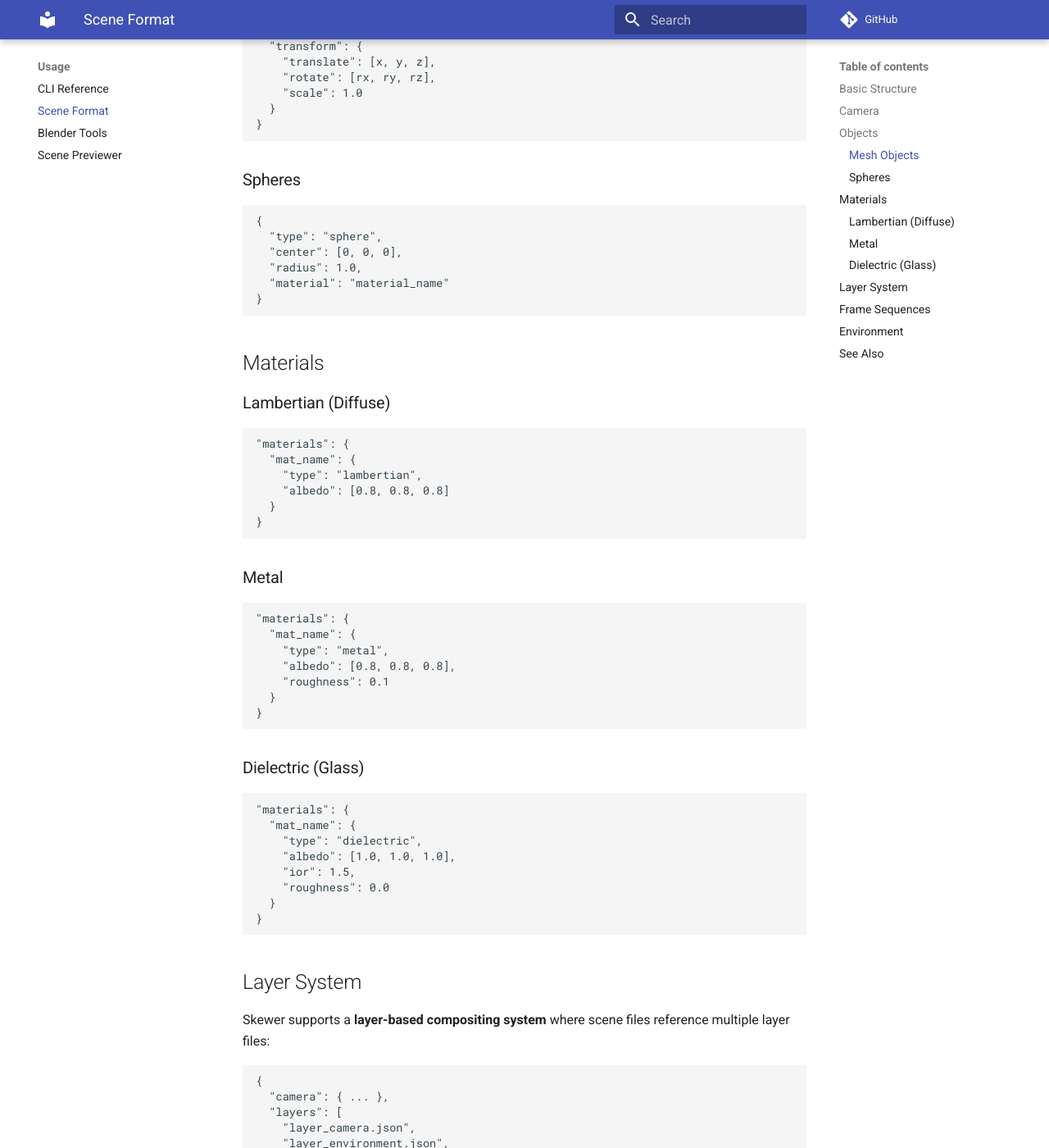
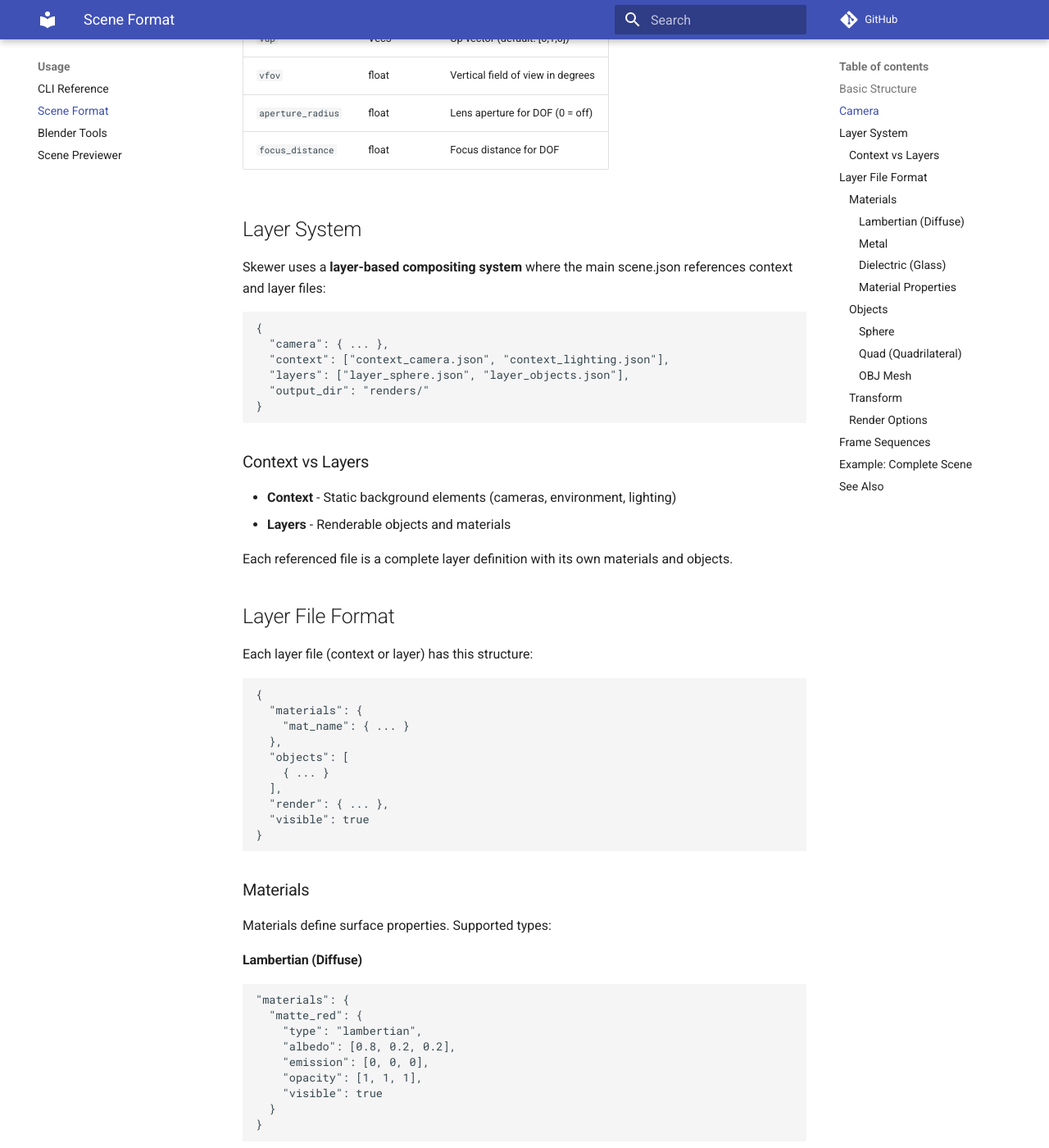
Before and after one commit to skewer-project/skewer, an MkDocs documentation site: the page built from docs/usage/scene-format.md, in a window 1280 px wide and 1400 px high, scrolled down 981 px. Shown: the whole window at 82% size. Built offline with MkDocs 1.6.1 and Material for MkDocs 9.7.7, drawn with Linux system fonts in a browser that asks for light colours; comment, search, counter and statistics services are not loaded; some of the changed text lies outside the part shown.

Commit message:
document scene format and layer system

````diff
--- a/docs/usage/scene-format.md
+++ b/docs/usage/scene-format.md
@@ -1,6 +1,6 @@
 # Scene Format
 
-Skewer uses JSON scene files to define renders. This document describes the format.
+Skewer uses JSON scene files to define renders. This document describes the format, including the newer layer-based system.
 
 ## Basic Structure
 
@@ -9,134 +9,280 @@ A scene file contains:
 ```json
 {
   "camera": { ... },
-  "objects": [ ... ],
-  "materials": { ... },
-  "environment": { ... }
+  "context": [ ... ],
+  "layers": [ ... ],
+  "output_dir": "renders/"
 }
 ```
 
 ## Camera
 
+The camera defines the viewpoint for rendering:
+
 ```json
 "camera": {
-  "position": [0, 0, 5],
-  "target": [0, 0, 0],
-  "up": [0, 1, 0],
-  "fov": 45,
-  "aspect": 1.778,
-  "near": 0.1,
-  "far": 100
+  "look_from": [0, 0, 5],
+  "look_at": [0, 0, 0],
+  "vup": [0, 1, 0],
+  "vfov": 45,
+  "aperture_radius": 0.0,
+  "focus_distance": 1.0
 }
 ```
 
-## Objects
+| Field | Type | Description |
+|-------|------|-------------|
+| `look_from` | Vec3 | Camera position |
+| `look_at` | Vec3 | Look-at target point |
+| `vup` | Vec3 | Up vector (default: [0,1,0]) |
+| `vfov` | float | Vertical field of view in degrees |
+| `aperture_radius` | float | Lens aperture for DOF (0 = off) |
+| `focus_distance` | float | Focus distance for DOF |
 
-### Mesh Objects
+## Layer System
+
+Skewer uses a **layer-based compositing system** where the main scene.json references context and layer files:
+
+```json
+{
+  "camera": { ... },
+  "context": ["context_camera.json", "context_lighting.json"],
+  "layers": ["layer_sphere.json", "layer_objects.json"],
+  "output_dir": "renders/"
+}
+```
+
+### Context vs Layers
+
+- **Context** - Static background elements (cameras, environment, lighting)
+- **Layers** - Renderable objects and materials
+
+Each referenced file is a complete layer definition with its own materials and objects.
+
+## Layer File Format
+
+Each layer file (context or layer) has this structure:
+
+```json
+{
+  "materials": {
+    "mat_name": { ... }
+  },
+  "objects": [
+    { ... }
+  ],
+  "render": { ... },
+  "visible": true
+}
+```
+
+### Materials
+
+Materials define surface properties. Supported types:
+
+#### Lambertian (Diffuse)
+
+```json
+"materials": {
+  "matte_red": {
+    "type": "lambertian",
+    "albedo": [0.8, 0.2, 0.2],
+    "emission": [0, 0, 0],
+    "opacity": [1, 1, 1],
+    "visible": true
+  }
+}
+```
+
+#### Metal
+
+```json
+"materials": {
+  "gold_metal": {
+    "type": "metal",
+    "albedo": [1.0, 0.843, 0.0],
+    "roughness": 0.1,
+    "emission": [0, 0, 0],
+    "opacity": [1, 1, 1],
+    "visible": true
+  }
+}
+```
+
+#### Dielectric (Glass)
+
+```json
+"materials": {
+  "glass": {
+    "type": "dielectric",
+    "albedo": [1.0, 1.0, 1.0],
+    "ior": 1.5,
+    "roughness": 0.0,
+    "emission": [0, 0, 0],
+    "opacity": [1, 1, 1],
+    "visible": true
+  }
+}
+```
+
+#### Material Properties
+
+| Property | Type | Description |
+|----------|------|-------------|
+| `type` | string | `lambertian`, `metal`, or `dielectric` |
+| `albedo` | Vec3 | Base color (RGB, 0-1) |
+| `emission` | Vec3 | Emissive color (RGB, 0+) |
+| `opacity` | Vec3 | Opacity (RGB, 0-1) |
+| `visible` | bool | Whether object casts shadows/reflections |
+| `roughness` | float | Surface roughness (0=mirror, 1=matte) |
+| `ior` | float | Index of refraction (dielectric only) |
+| `albedo_texture` | string | Path to albedo texture |
+| `normal_texture` | string | Path to normal map |
+| `roughness_texture` | string | Path to roughness texture |
+
+### Objects
+
+Objects are the geometry to render:
+
+#### Sphere
+
+```json
+{
+  "type": "sphere",
+  "material": "mat_name",
+  "center": [0, 0, 0],
+  "radius": 1.0,
+  "visible": true
+}
+```
+
+#### Quad (Quadrilateral)
+
+```json
+{
+  "type": "quad",
+  "material": "mat_name",
+  "vertices": [
+    [-1, -1, 0],
+    [1, -1, 0],
+    [1, 1, 0],
+    [-1, 1, 0]
+  ],
+  "visible": true
+}
+```
+
+#### OBJ Mesh
 
 ```json
 {
   "type": "obj",
+  "material": "mat_name",
   "file": "path/to/model.obj",
-  "material": "material_name",
+  "auto_fit": true,
+  "visible": true,
   "transform": {
-    "translate": [x, y, z],
-    "rotate": [rx, ry, rz],
+    "translate": [0, 0, 0],
+    "rotate": [0, 0, 0],
     "scale": 1.0
   }
 }
 ```
 
-### Spheres
+### Transform
+
+Objects can have a transform applied:
 
 ```json
-{
-  "type": "sphere",
-  "center": [0, 0, 0],
-  "radius": 1.0,
-  "material": "material_name"
+"transform": {
+  "translate": [x, y, z],
+  "rotate": [rx, ry, rz],
+  "scale": 1.0
 }
 ```
 
-## Materials
+- `translate` - Position offset (Vec3)
+- `rotate` - Rotation in degrees (Vec3)
+- `scale` - Uniform scale (float) or Vec3 for non-uniform
 
-### Lambertian (Diffuse)
+### Render Options
+
+Each layer can override render settings:
 
 ```json
-"materials": {
-  "mat_name": {
-    "type": "lambertian",
-    "albedo": [0.8, 0.8, 0.8]
+"render": {
+  "integrator": "path_trace",
+  "max_samples": 200,
+  "min_samples": 0,
+  "max_depth": 50,
+  "threads": 0,
+  "tile_size": 32,
+  "noise_threshold": 0.0,
+  "adaptive_step": 0,
+  "image": {
+    "width": 1920,
+    "height": 1080,
+    "outfile": "output.png"
   }
 }
 ```
-
-### Metal
-
-```json
-"materials": {
-  "mat_name": {
-    "type": "metal",
-    "albedo": [0.8, 0.8, 0.8],
-    "roughness": 0.1
-  }
-}
-```
-
-### Dielectric (Glass)
-
-```json
-"materials": {
-  "mat_name": {
-    "type": "dielectric",
-    "albedo": [1.0, 1.0, 1.0],
-    "ior": 1.5,
-    "roughness": 0.0
-  }
-}
-```
-
-## Layer System
-
-Skewer supports a **layer-based compositing system** where scene files reference multiple layer files:
-
-```json
-{
-  "camera": { ... },
-  "layers": [
-    "layer_camera.json",
-    "layer_environment.json",
-    "layer_objects.json"
-  ]
-}
-```
-
-Each layer is a self-contained scene fragment. The scene loader merges all layers into a single scene.
 
 ## Frame Sequences
 
 Use `####` in filenames to render sequences:
 
 ```bash
---scene data/scenes/panda-####.json --frames 4
+skewer-render --scene scene-####.json --frames 4
 ```
 
-This renders `panda-0001.json`, `panda-0002.json`, etc.
+This renders `scene-0001.json`, `scene-0002.json`, etc.
 
-## Environment
+## Example: Complete Scene
 
+**scene.json:**
 ```json
-"environment": {
-  "type": "skybox",
-  "texture": "path/to/hdr.exr"
+{
+  "camera": {
+    "look_from": [0, 2, 5],
+    "look_at": [0, 0, 0],
+    "vfov": 60
+  },
+  "context": ["ctx_lighting.json"],
+  "layers": ["layer_sphere.json", "layer_floor.json"],
+  "output_dir": "renders/"
 }
 ```
 
-or
+**ctx_lighting.json:**
+```json
+{
+  "materials": {},
+  "objects": [],
+  "render": {
+    "max_samples": 500
+  }
+}
+```
 
+**layer_sphere.json:**
 ```json
-"environment": {
-  "type": "color",
-  "color": [0.1, 0.1, 0.1]
+{
+  "materials": {
+    "red_gloss": {
+      "type": "dielectric",
+      "albedo": [1, 0.1, 0.1],
+      "ior": 1.5,
+      "roughness": 0.05
+    }
+  },
+  "objects": [
+    {
+      "type": "sphere",
+      "material": "red_gloss",
+      "center": [0, 0, 0],
+      "radius": 1.0
+    }
+  ]
 }
 ```
 
@@ -144,3 +290,4 @@ or
 
 - [Blender Tools](blender-tools.md) - Converting between Blender and Skewer formats
 - [Previewer](previewer.md) - Visualizing scenes before rendering
+- [Scene Previewer App](../getting-started/quick-start.md#2-using-the-scene-previewer)
````
